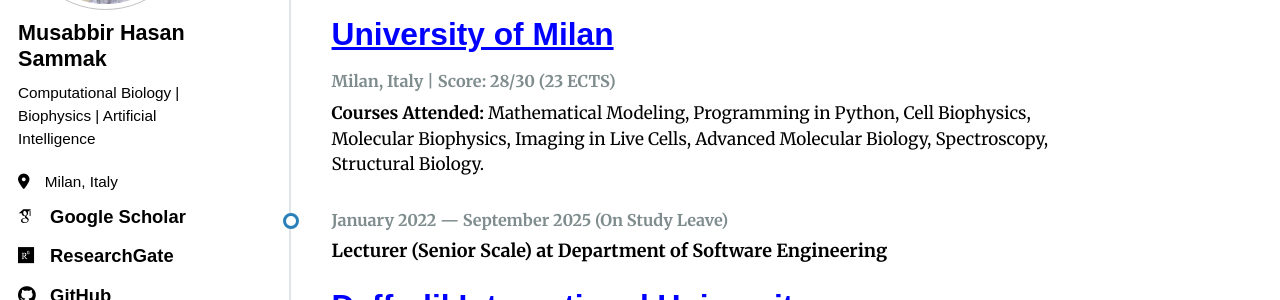
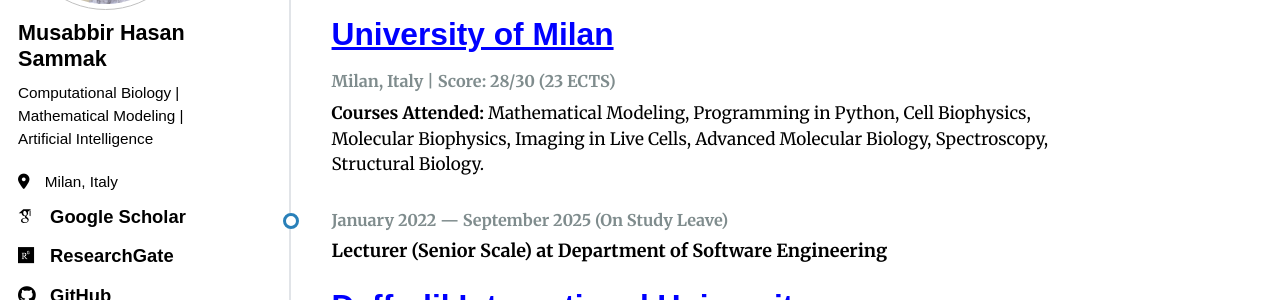
Before and after one commit to musabbirsammak/musabbirsammak.github.io, a Jekyll site: the page built from _pages/about.md, in a window 1280 px wide. Shown: the part 266-566 px from the top of the page. Built offline with Jekyll 4.4.1, drawn with Linux system fonts in a browser that asks for light colours; some web fonts are replaced; a script bundle is joined from its source files by our own code; library files that are not in the unit come from our copies.

Commit message:
update: change profiel info

```diff
--- a/_config.yml
+++ b/_config.yml
@@ -26,7 +26,7 @@ author:
   avatar           : "profile.jpg"
   name             : "Musabbir Hasan Sammak"
   pronouns         : # example: "she/her"
-  bio              : "Computational Biology | Biophysics | Artificial Intelligence"
+  bio              : "Computational Biology | Mathematical Modeling | Artificial Intelligence"
   location         : "Milan, Italy"
   employer         :
   uri              :
```
